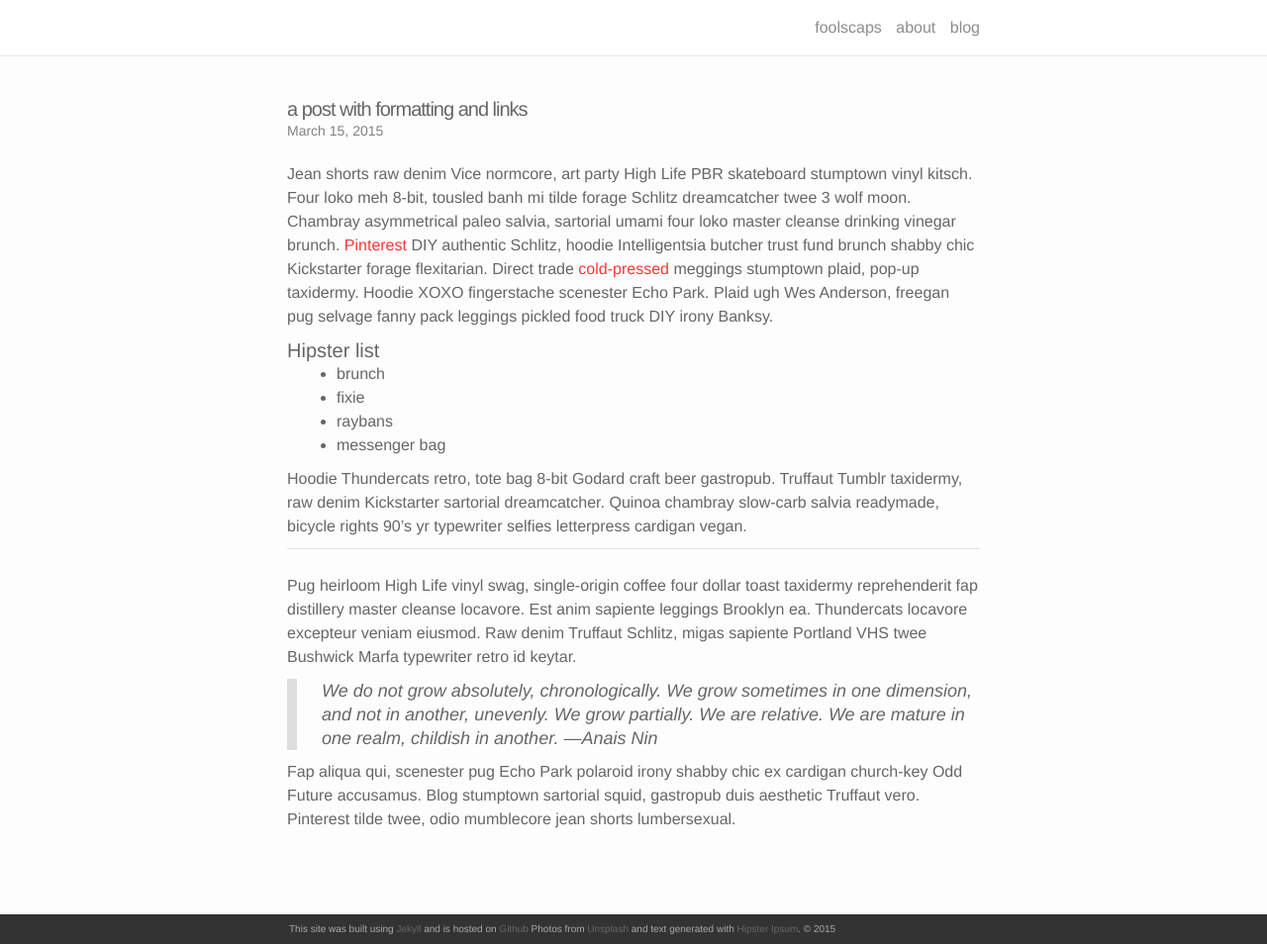
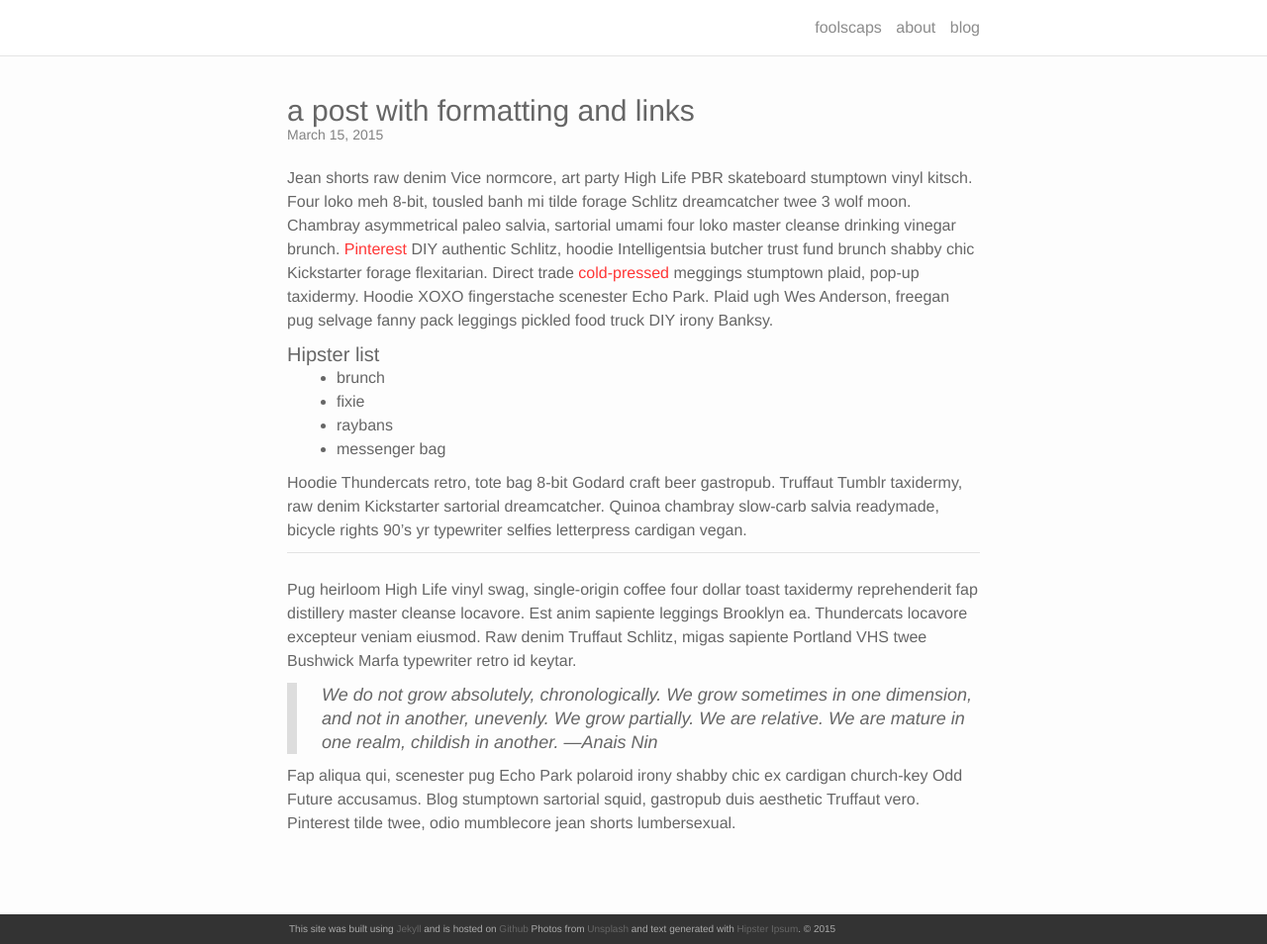
Before and after one commit to foolscaps/foolscaps.github.io, a Jekyll site: the page built from _posts/2015-03-15-title.markdown, in a window 1280 px wide and 954 px high. Shown: the whole window at 99% size. Built offline with Jekyll 4.4.1, drawn with Linux system fonts in a browser that asks for light colours; nearby versions of some CDN libraries.

Commit message:
Update post.html

```diff
--- a/_layouts/post.html
+++ b/_layouts/post.html
@@ -4,7 +4,7 @@
 <div class="post">
 
   <header class="post-header">
-    <h1 class="post-title">{{ page.title }}</h1>
+    <h1 class="page-title">{{ page.title }}</h1>
     <p class="post-meta">{{ page.date | date: "%B %-d, %Y" }}{% if page.author %} • {{ page.author }}{% endif %}{% if page.meta %} • {{ page.meta }}{% endif %}</p>
   </header>
 
```
